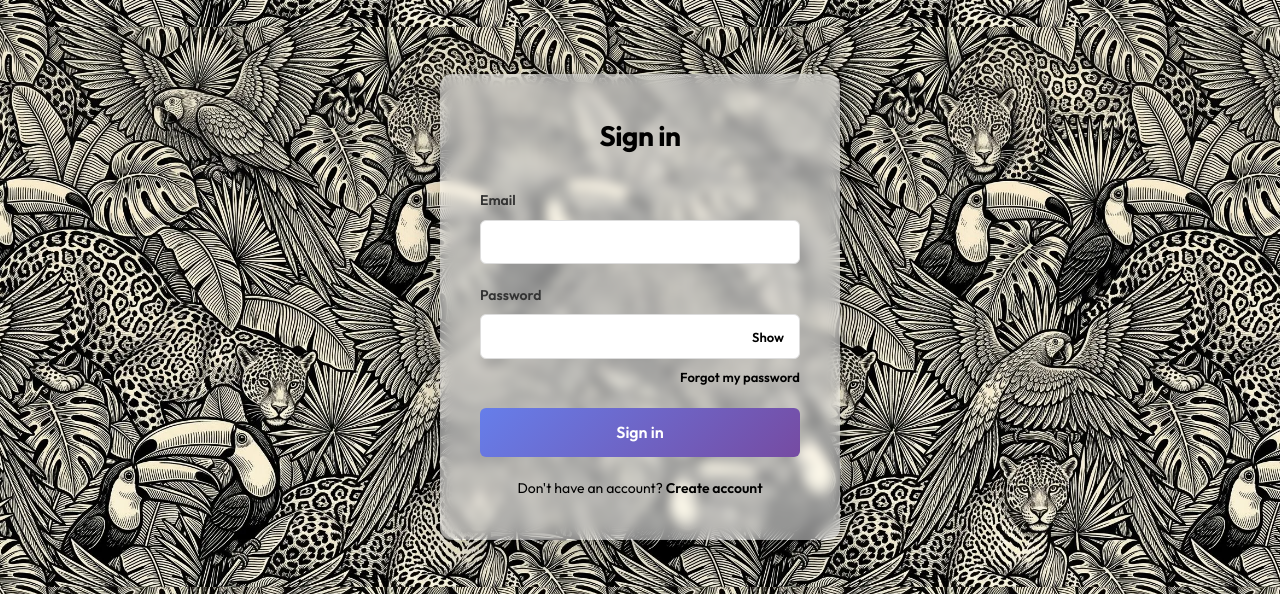
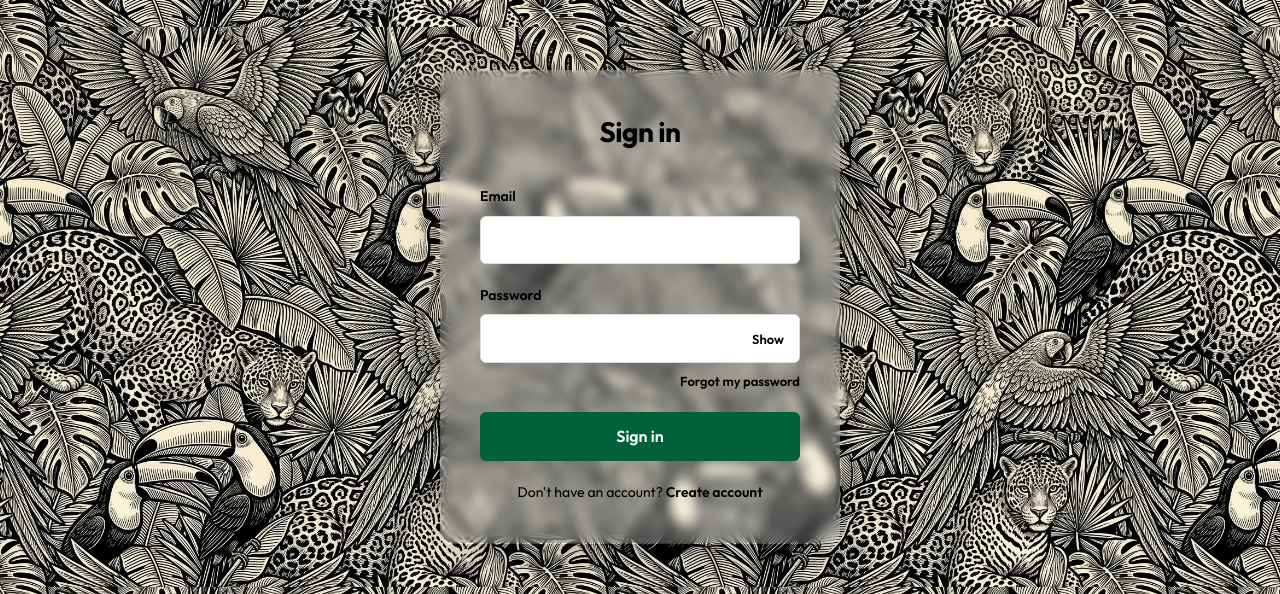
Before and after one commit to akilehomes/alessandra-ecommerce, a React (Create React App) app in the folder frontend/: page /login in a window 1280 px wide. Shown: the part 157-751 px from the top of the page. Built offline with nearby package versions, Linux system fonts and the light colour scheme; no server answers; the HTML template or start-up script is replaced by a standard one.

Commit message:
style(auth): Rolex green button, more transparent card, scoped styles

```diff
--- a/frontend/src/pages/Auth.css
+++ b/frontend/src/pages/Auth.css
@@ -8,7 +8,7 @@
 }
 
 .auth-form {
-  background: rgba(255, 255, 255, 0.5);
+  background: rgba(255, 255, 255, 0.2);
   -webkit-backdrop-filter: blur(6px);
   backdrop-filter: blur(6px);
   border-radius: 12px;
@@ -25,11 +25,11 @@
   text-align: center;
 }
 
-.form-group {
+.auth-form .form-group {
   margin-bottom: 20px;
 }
 
-.form-group label {
+.auth-form .form-group label {
   display: block;
   margin-bottom: 8px;
   color: #000;
@@ -37,7 +37,7 @@
   font-size: 14px;
 }
 
-.form-group input {
+.auth-form .form-group input {
   width: 100%;
   padding: 12px;
   border: 1px solid #ddd;
@@ -47,16 +47,16 @@
   box-sizing: border-box;
 }
 
-.form-group input:focus {
+.auth-form .form-group input:focus {
   outline: none;
   border-color: #000;
   box-shadow: 0 0 0 3px rgba(0, 0, 0, 0.12);
 }
 
-.btn-primary {
+.auth-form .btn-primary {
   width: 100%;
   padding: 12px;
-  background: #000;
+  background: #006039;
   color: #fff;
   border: none;
   border-radius: 6px;
@@ -66,17 +66,18 @@
   transition: transform 0.2s;
 }
 
-.btn-primary:hover:not(:disabled) {
+.auth-form .btn-primary:hover:not(:disabled) {
+  background: #00724a;
   transform: translateY(-2px);
-  box-shadow: 0 5px 15px rgba(0, 0, 0, 0.3);
+  box-shadow: 0 5px 15px rgba(0, 96, 57, 0.4);
 }
 
-.btn-primary:disabled {
+.auth-form .btn-primary:disabled {
   opacity: 0.6;
   cursor: not-allowed;
 }
 
-.error-message {
+.auth-form .error-message {
   background: #fee;
   border: 1px solid #f99;
   color: #c33;
@@ -104,15 +105,15 @@
 }
 
 /* Campo de senha com botao Mostrar/Ocultar */
-.password-field {
+.auth-form .password-field {
   position: relative;
 }
 
-.password-field input {
+.auth-form .password-field input {
   padding-right: 88px;
 }
 
-.password-toggle {
+.auth-form .password-toggle {
   position: absolute;
   right: 6px;
   top: 50%;
@@ -127,11 +128,11 @@
   border-radius: 4px;
 }
 
-.password-toggle:hover {
+.auth-form .password-toggle:hover {
   background: rgba(0, 0, 0, 0.08);
 }
 
-.forgot-link {
+.auth-form .forgot-link {
   display: block;
   text-align: right;
   margin-top: 8px;
@@ -141,11 +142,11 @@
   font-weight: 600;
 }
 
-.forgot-link:hover {
+.auth-form .forgot-link:hover {
   text-decoration: underline;
 }
 
-.success-message {
+.auth-form .success-message {
   background: #efffef;
   border: 1px solid #9c9;
   color: #2a6b2a;
@@ -155,7 +156,7 @@
   font-size: 14px;
 }
 
-.auth-hint {
+.auth-form .auth-hint {
   color: #000;
   font-size: 14px;
   margin: -10px 0 20px 0;
```
